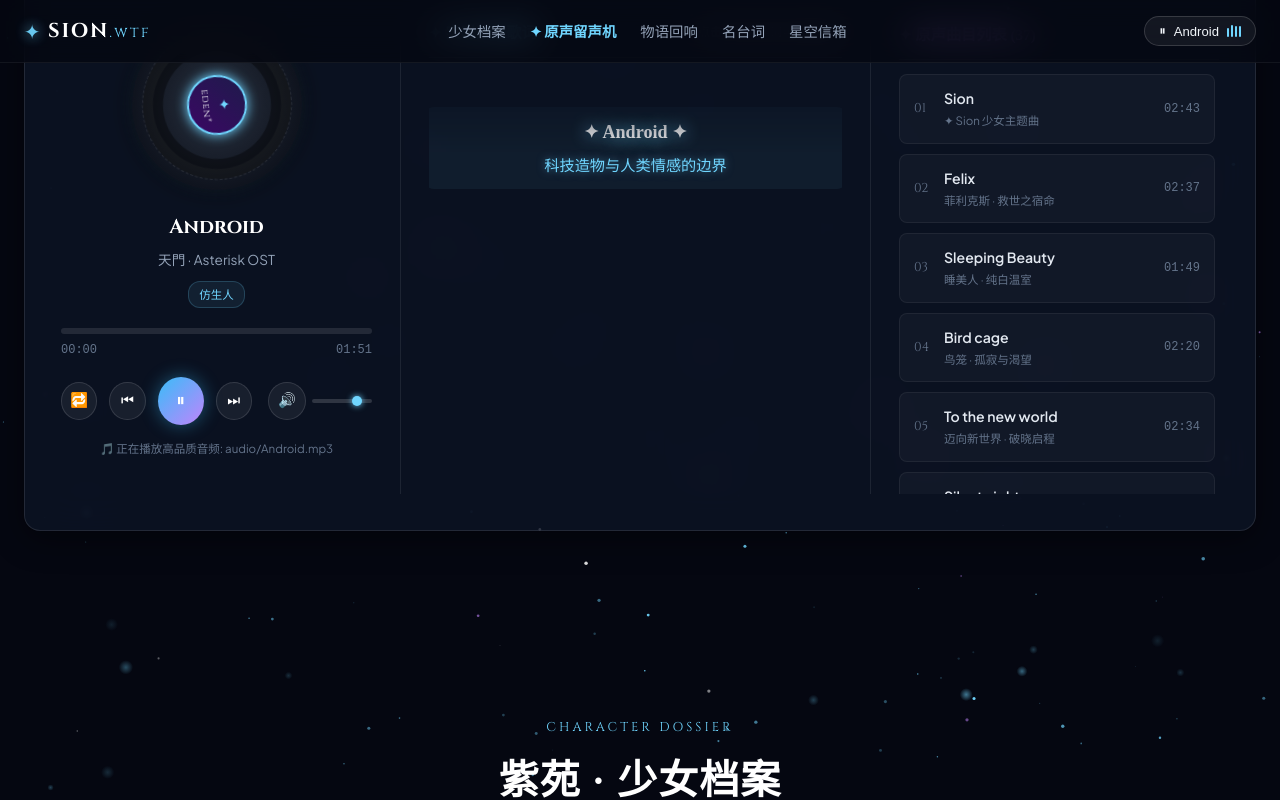
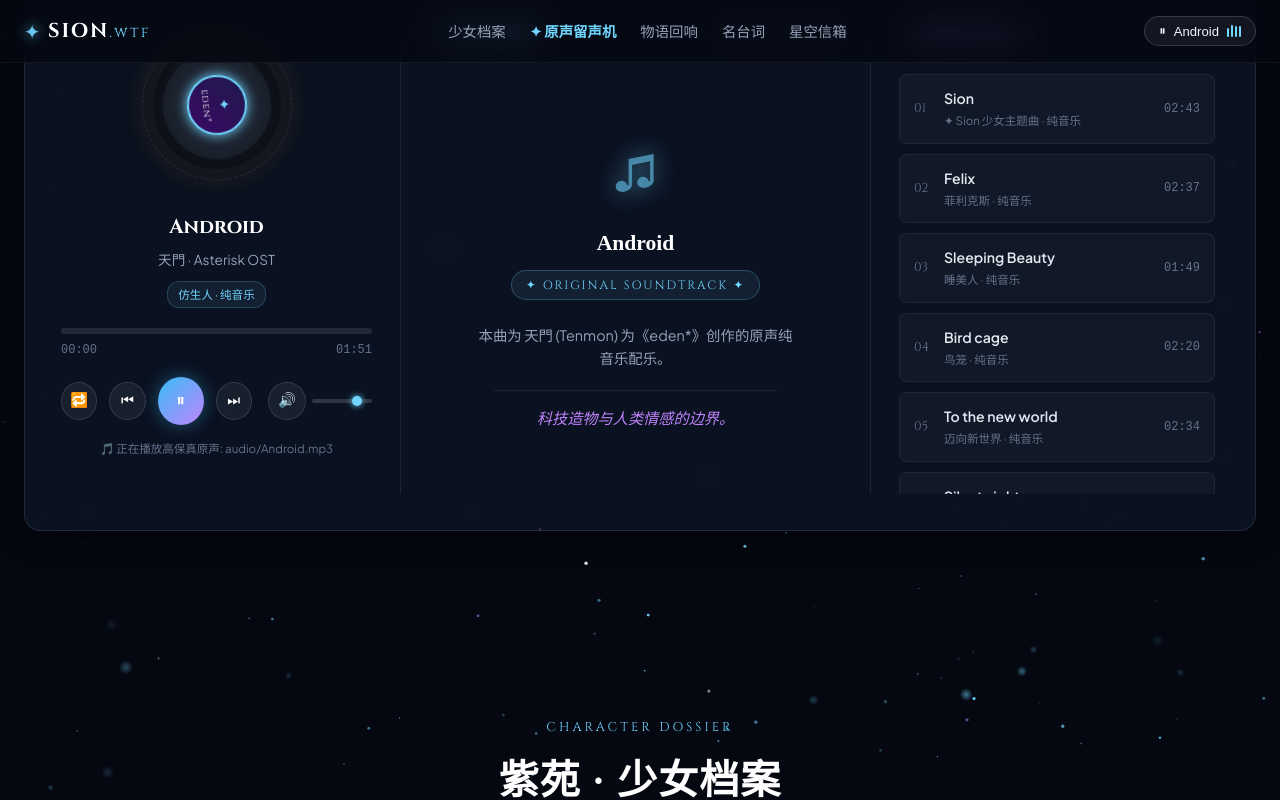
Before and after one commit to Jianghuou233/test, a plain HTML site: page index.html in a window 1280 px wide. Both pictures are taken after a click on the button "上一首". Shown: the part 1121-1921 px from the top of the page. Drawn offline with Linux system fonts and the light colour scheme.

Commit message:
refactor: update player to pure instrumental mode for BGM tracks

```diff
--- a/script.js
+++ b/script.js
@@ -1,7 +1,7 @@
 /**
  * =========================================================
  * Sion (シオン) ✦ eden* 纪念站交互系统
- * Canvas 星空 · Asterisk "eden*" 全 37 首 OST 留声机 · 双语歌词 · 星空信箱
+ * Canvas 星空 · Asterisk "eden*" 全 37 首 OST 留声机 · 智能纯音乐/歌词识别 · 星空信箱
  * =========================================================
  */
 
@@ -184,375 +184,378 @@ function initCanvasStarfield() {
 }
 
 /* =========================================================
-   2. 《eden*》全 37 首 OST 原声留声机与实时双语歌词系统
+   2. 《eden*》全 37 首 OST 原声留声机系统
    ========================================================= */
 const EDEN_TRACKS = [
     {
         id: 1,
         title: "Sion",
         artist: "天門 · Asterisk OST",
-        tag: "✦ Sion 少女主题曲",
+        tag: "✦ Sion 少女主题曲 · 纯音乐",
         file: "audio/Sion.mp3",
         duration: "02:43",
-        lyrics: [
-            { time: 0, jp: "✦ Sion (シオン / 紫苑) ✦", cn: "《eden*》女主角专属主题曲 · 作曲: 天門" },
-            { time: 10, jp: "白銀の髪と、紅い瞳の少女", cn: "银白色的长发，与清澈澄净的赤红双眸" },
-            { time: 24, jp: "702研究所の静寂の中で", cn: "在 702 研究所永无止境的静寂之中" },
-            { time: 42, jp: "「亮……外の世界を見てみたい」", cn: "「亮……我好想亲眼看看外面的世界啊」" },
-            { time: 65, jp: "温室のガラスを越えて、広がる青空へ", cn: "跨越玻璃温室的牢笼，奔向辽阔自由的蔚蓝天空" },
-            { time: 95, jp: "この星でただ二人きりの、最後の恋物語", cn: "在这颗星球上唯有彼此两人的、最后的恋爱物语" },
-            { time: 130, jp: "「私を見つけてくれて、ありがとう」", cn: "「谢谢你，找到了我……」" }
-        ]
+        isInstrumental: true,
+        motto: "「亮……外面的世界，原来是这么宽广、这么美丽的啊。」"
     },
     {
         id: 2,
         title: "Felix",
         artist: "天門 · Asterisk OST",
-        tag: "菲利克斯 · 救世之宿命",
+        tag: "菲利克斯 · 纯音乐",
         file: "audio/Felix.mp3",
         duration: "02:37",
-        lyrics: [
-            { time: 0, jp: "✦ Felix (フィリックス) ✦", cn: "救世新人类 · 背负全人类文明的宿命" },
-            { time: 20, jp: "数式と宇宙の方舟を導く、孤独な叡智", cn: "推导无数算式与方舟蓝图的孤高智慧" },
-            { time: 55, jp: "神と崇められ、鳥籠に閉じ込められた少女", cn: "被世人奉若神明，却被囚禁在鸟笼之中的少女" }
-        ]
+        isInstrumental: true,
+        motto: "背负救世宿命的新人类少女，在冰冷的数据之海中独守孤光。"
     },
     {
         id: 3,
         title: "Sleeping Beauty",
         artist: "天門 · Asterisk OST",
-        tag: "睡美人 · 纯白温室",
+        tag: "睡美人 · 纯音乐",
         file: "audio/Sleeping_Beauty.mp3",
         duration: "01:49",
-        lyrics: [
-            { time: 0, jp: "✦ Sleeping Beauty (睡美人) ✦", cn: "在研究所温室中静静沉睡的白衣少女" },
-            { time: 25, jp: "守衛の足音が、静寂の扉を開く", cn: "年轻守卫的脚步声，悄然叩响了命运的门扉" }
-        ]
+        isInstrumental: true,
+        motto: "702研究所白色牢笼中，静静沉睡的少女。"
     },
     {
         id: 4,
         title: "Bird cage",
         artist: "天門 · Asterisk OST",
-        tag: "鸟笼 · 孤寂与渴望",
+        tag: "鸟笼 · 纯音乐",
         file: "audio/Bird_cage.mp3",
         duration: "02:20",
-        lyrics: [
-            { time: 0, jp: "✦ Bird cage (鸟笼) ✦", cn: "即使拥有全知全能的智慧，却无法踏足真正的泥土" },
-            { time: 30, jp: "想要触碰窗外拂过的微风", cn: "想要感受阳光洒落在手心的温度" }
-        ]
+        isInstrumental: true,
+        motto: "被世人奉若神明，却被严密囚禁于温室的金丝雀。"
     },
     {
         id: 5,
         title: "To the new world",
         artist: "天門 · Asterisk OST",
-        tag: "迈向新世界 · 破晓启程",
+        tag: "迈向新世界 · 纯音乐",
         file: "audio/To_the_new_world.mp3",
         duration: "02:34",
-        lyrics: [
-            { time: 0, jp: "✦ To the new world ✦", cn: "击碎防卫线，牵起少女的手冲向外面的世界" },
-            { time: 35, jp: "全人类撤离后的无人星球，属于两个人的世界", cn: "清晨的第一缕阳光洒在山丘与旷野" }
-        ]
+        isInstrumental: true,
+        motto: "「走吧，我带你去看真正的世界。」"
     },
     {
         id: 6,
         title: "Silent night",
         artist: "天門 · Asterisk OST",
-        tag: "静谧之夜 · 星空下的陪伴",
+        tag: "静谧之夜 · 纯音乐",
         file: "audio/Silent_night.mp3",
         duration: "02:14",
-        lyrics: [
-            { time: 0, jp: "✦ Silent night (静谧之夜) ✦", cn: "海边山丘的小木屋，漫天璀璨的繁星" },
-            { time: 30, jp: "壁炉前的红茶香气，平静而幸福的日常", cn: "两颗孤独的心灵在此刻紧紧依偎" }
-        ]
+        isInstrumental: true,
+        motto: "山丘木屋里微弱的炉火，夜空中无尽的星河。"
     },
     {
         id: 7,
         title: "Last wish",
         artist: "天門 · Asterisk OST",
-        tag: "最后的愿望 · 誓约",
+        tag: "最后的愿望 · 纯音乐",
         file: "audio/Last_wish.mp3",
         duration: "04:24",
-        lyrics: [
-            { time: 0, jp: "✦ Last wish (最后的愿望) ✦", cn: "「不需要拯救世界，我只想和你在一起」" },
-            { time: 40, jp: "即使生命即将走向倒计时，依然充满感激", cn: "因为在这个星球上，我们曾二人独存" }
-        ]
+        isInstrumental: true,
+        motto: "不需要拯救全宇宙，我只想要与你相守的日常。"
     },
     {
         id: 8,
         title: "Separation",
         artist: "天門 · Asterisk OST",
-        tag: "诀别 · 繁星落幕",
+        tag: "诀别 · 纯音乐",
         file: "audio/Separation.mp3",
         duration: "05:01",
-        lyrics: [
-            { time: 0, jp: "✦ Separation (诀别) ✦", cn: "在铺满蒲公英的山丘上，迎向终焉之刻" },
-            { time: 60, jp: "「亮……谢谢你，让我看到了如此美丽的世界」", cn: "少女安详地合上双眼，化作守望这颗星球的风" }
-        ]
+        isInstrumental: true,
+        motto: "「谢谢你……在这个星球上找到了我。」"
     },
     {
         id: 9,
         title: "Time left",
         artist: "天門 · Asterisk OST",
-        tag: "余下的时光",
+        tag: "余下的时光 · 纯音乐",
         file: "audio/Time_left.mp3",
         duration: "03:05",
-        lyrics: [
-            { time: 0, jp: "✦ Time left ✦", cn: "末日倒计时中的每一分每一秒，都是不可替代的珍宝" }
-        ]
+        isInstrumental: true,
+        motto: "末日倒计时里，不可替代的每一寸光阴。"
     },
     {
         id: 10,
         title: "Yearning to the sky",
         artist: "天門 · Asterisk OST",
-        tag: "向往苍穹",
+        tag: "向往苍穹 · 纯音乐",
         file: "audio/Yearning_to_the_sky.mp3",
         duration: "02:15",
-        lyrics: [
-            { time: 0, jp: "✦ Yearning to the sky ✦", cn: "仰望星空，方舟远去，留在母星上的执着爱意" }
-        ]
+        isInstrumental: true,
+        motto: "仰望浩瀚苍穹，母星最后的浪漫物语。"
     },
     {
         id: 11,
         title: "Elica",
         artist: "天門 · Asterisk OST",
-        tag: "艾丽卡角色曲",
+        tag: "艾丽卡 · 纯音乐",
         file: "audio/Elica.mp3",
         duration: "02:32",
-        lyrics: [{ time: 0, jp: "✦ Elica (エリカ) ✦", cn: "温柔守护着 Sion 的姊妹与战友" }]
+        isInstrumental: true,
+        motto: "温柔守护着 Sion 的姊妹与战友。"
     },
     {
         id: 12,
         title: "Lavinia",
         artist: "天門 · Asterisk OST",
-        tag: "拉薇妮亚角色曲",
+        tag: "拉薇妮亚 · 纯音乐",
         file: "audio/Lavinia.mp3",
         duration: "01:35",
-        lyrics: [{ time: 0, jp: "✦ Lavinia (ラヴィニア) ✦", cn: "军方守卫与职责的交织" }]
+        isInstrumental: true,
+        motto: "军方守卫与职责的交织。"
     },
     {
         id: 13,
         title: "Maya",
         artist: "天門 · Asterisk OST",
-        tag: "玛雅角色曲",
+        tag: "玛雅 · 纯音乐",
         file: "audio/Maya.mp3",
         duration: "03:19",
-        lyrics: [{ time: 0, jp: "✦ Maya (真夜) ✦", cn: "冷静干练的军官，亦有内心的动摇与悲悯" }]
+        isInstrumental: true,
+        motto: "冷峻外表下深藏的动摇与悲悯。"
     },
     {
         id: 14,
         title: "Lively girl",
         artist: "天門 · Asterisk OST",
-        tag: "活泼的少女",
+        tag: "活泼的少女 · 纯音乐",
         file: "audio/Lively_girl.mp3",
         duration: "02:45",
-        lyrics: [{ time: 0, jp: "✦ Lively girl ✦", cn: "充满欢笑与生机的瞬间" }]
+        isInstrumental: true,
+        motto: "荒芜岁月中闪烁的欢笑与生机。"
     },
     {
         id: 15,
         title: "Miracle",
         artist: "天門 · Asterisk OST",
-        tag: "奇迹",
+        tag: "奇迹 · 纯音乐",
         file: "audio/Miracle.mp3",
         duration: "03:39",
-        lyrics: [{ time: 0, jp: "✦ Miracle ✦", cn: "在这颗即将毁灭的星球上，我们相遇即是最大的奇迹" }]
+        isInstrumental: true,
+        motto: "「在这颗即将毁灭的星球上，能与你相遇就是奇迹。」"
     },
     {
         id: 16,
         title: "Eternal sleep",
         artist: "天門 · Asterisk OST",
-        tag: "永眠",
+        tag: "永眠 · 纯音乐",
         file: "audio/Eternal_sleep.mp3",
         duration: "02:30",
-        lyrics: [{ time: 0, jp: "✦ Eternal sleep ✦", cn: "永恒的安眠，化作星辰守望着无垠的夜空" }]
+        isInstrumental: true,
+        motto: "化作永恒的繁星，静默守望着这颗无人的星球。"
     },
     {
         id: 17,
         title: "Solitude",
         artist: "天門 · Asterisk OST",
-        tag: "孤独",
+        tag: "孤独 · 纯音乐",
         file: "audio/Solitude.mp3",
         duration: "02:26",
-        lyrics: [{ time: 0, jp: "✦ Solitude ✦", cn: "在冰冷世界里的沉思与回响" }]
+        isInstrumental: true,
+        motto: "在冰冷世界里的沉思与回响。"
     },
     {
         id: 18,
         title: "lear earth",
         artist: "天門 · Asterisk OST",
-        tag: "澄澈大地",
+        tag: "澄澈大地 · 纯音乐",
         file: "audio/lear_earth.mp3",
         duration: "05:04",
-        lyrics: [{ time: 0, jp: "✦ Clear Earth ✦", cn: "洗尽铅华的地球，唯美壮阔的自然原野" }]
+        isInstrumental: true,
+        motto: "洗尽铅华的地球，唯美辽阔的自然原野。"
     },
     {
         id: 19,
         title: "Bonds of knife and gun",
         artist: "天門 · Asterisk OST",
-        tag: "刀枪的羁绊",
+        tag: "刀枪的羁绊 · 纯音乐",
         file: "audio/Bonds_of_knife_and_gun.mp3",
         duration: "03:39",
-        lyrics: [{ time: 0, jp: "✦ Bonds of knife and gun ✦", cn: "军人意志与守护挚爱的誓言" }]
+        isInstrumental: true,
+        motto: "军人意志与守护挚爱的誓言。"
     },
     {
         id: 20,
         title: "Burial man",
         artist: "天門 · Asterisk OST",
-        tag: "送葬之人",
+        tag: "送葬之人 · 纯音乐",
         file: "audio/Burial_man.mp3",
         duration: "02:37",
-        lyrics: [{ time: 0, jp: "✦ Burial man ✦", cn: "为旧时代文明送葬的孤独守墓者" }]
+        isInstrumental: true,
+        motto: "为旧时代文明送葬的孤独守墓者。"
     },
     {
         id: 21,
         title: "Calm talking",
         artist: "天門 · Asterisk OST",
-        tag: "平静的交谈",
+        tag: "平静的交谈 · 纯音乐",
         file: "audio/Calm_talking.mp3",
         duration: "02:15",
-        lyrics: [{ time: 0, jp: "✦ Calm talking ✦", cn: "午后阳光下的温柔对话" }]
+        isInstrumental: true,
+        motto: "午后阳光下，简单而温暖的日常。"
     },
     {
         id: 22,
         title: "Can't leave you alone",
         artist: "天門 · Asterisk OST",
-        tag: "无法丢下你一人",
+        tag: "无法丢下你一人 · 纯音乐",
         file: "audio/Cant_leave_you_alone.mp3",
         duration: "03:50",
-        lyrics: [{ time: 0, jp: "✦ Can't leave you alone ✦", cn: "「我不会丢下你一人的，Sion」" }]
+        isInstrumental: true,
+        motto: "「我绝不会把你一个人留在这座牢笼里。」"
     },
     {
         id: 23,
         title: "Desire",
         artist: "天門 · Asterisk OST",
-        tag: "渴望",
+        tag: "渴望 · 纯音乐",
         file: "audio/Desire.mp3",
         duration: "02:32",
-        lyrics: [{ time: 0, jp: "✦ Desire ✦", cn: "对自由与真实的炽热渴望" }]
+        isInstrumental: true,
+        motto: "对真实与自由的炽热向往。"
     },
     {
         id: 24,
         title: "Estranged",
         artist: "天門 · Asterisk OST",
-        tag: "隔阂",
+        tag: "隔阂 · 纯音乐",
         file: "audio/Estranged.mp3",
         duration: "01:52",
-        lyrics: [{ time: 0, jp: "✦ Estranged ✦", cn: "人与人之间的距离与误解" }]
+        isInstrumental: true,
+        motto: "人与人之间的距离与误解。"
     },
     {
         id: 25,
         title: "For you now",
         artist: "天門 · Asterisk OST",
-        tag: "献给此刻的你",
+        tag: "献给此刻的你 · 纯音乐",
         file: "audio/For_you_now.mp3",
         duration: "01:59",
-        lyrics: [{ time: 0, jp: "✦ For you now ✦", cn: "愿将一切温柔献给此时此刻的你" }]
+        isInstrumental: true,
+        motto: "愿将一切温柔献给此时此刻的你。"
     },
     {
         id: 26,
         title: "Geniality",
         artist: "天門 · Asterisk OST",
-        tag: "温情",
+        tag: "温情 · 纯音乐",
         file: "audio/Geniality.mp3",
         duration: "02:37",
-        lyrics: [{ time: 0, jp: "✦ Geniality ✦", cn: "如春风般抚慰心灵的温情" }]
+        isInstrumental: true,
+        motto: "如清风般抚慰心灵的温情。"
     },
     {
         id: 27,
         title: "Instruction",
         artist: "天門 · Asterisk OST",
-        tag: "指示",
+        tag: "指示 · 纯音乐",
         file: "audio/Instruction.mp3",
         duration: "01:40",
-        lyrics: [{ time: 0, jp: "✦ Instruction ✦", cn: "军令如山与内心良知的博弈" }]
+        isInstrumental: true,
+        motto: "军令如山与内心良知的博弈。"
     },
     {
         id: 28,
         title: "Liberating",
         artist: "天門 · Asterisk OST",
-        tag: "解放",
+        tag: "解放 · 纯音乐",
         file: "audio/Liberating.mp3",
         duration: "02:41",
-        lyrics: [{ time: 0, jp: "✦ Liberating ✦", cn: "打破桎梏，迈出追求自由的第一步" }]
+        isInstrumental: true,
+        motto: "打破桎梏，迈出追求自由的第一步。"
     },
     {
         id: 29,
         title: "Nostalgia feeling",
         artist: "天門 · Asterisk OST",
-        tag: "乡愁与怀念",
+        tag: "乡愁与怀念 · 纯音乐",
         file: "audio/Nostalgia_feeling.mp3",
         duration: "02:42",
-        lyrics: [{ time: 0, jp: "✦ Nostalgia feeling ✦", cn: "记忆深处泛起的淡淡怀念" }]
+        isInstrumental: true,
+        motto: "记忆深处泛起的淡淡怀念。"
     },
     {
         id: 30,
         title: "Other side of sadness",
         artist: "天門 · Asterisk OST",
-        tag: "悲伤的彼岸",
+        tag: "悲伤的彼岸 · 纯音乐",
         file: "audio/Other_side_of_sadness.mp3",
         duration: "02:07",
-        lyrics: [{ time: 0, jp: "✦ Other side of sadness ✦", cn: "穿越悲伤之后所见到的希望之光" }]
+        isInstrumental: true,
+        motto: "穿越悲伤之后所见到的希望微光。"
     },
     {
         id: 31,
         title: "Past desire",
         artist: "天門 · Asterisk OST",
-        tag: "往昔之愿",
+        tag: "往昔之愿 · 纯音乐",
         file: "audio/Past_desire.mp3",
         duration: "01:26",
-        lyrics: [{ time: 0, jp: "✦ Past desire ✦", cn: "童年与过往记忆里的微小愿景" }]
+        isInstrumental: true,
+        motto: "过往记忆里的微小心愿。"
     },
     {
         id: 32,
         title: "Presentiment",
         artist: "天門 · Asterisk OST",
-        tag: "预感",
+        tag: "预感 · 纯音乐",
         file: "audio/Presentiment.mp3",
         duration: "02:25",
-        lyrics: [{ time: 0, jp: "✦ Presentiment ✦", cn: "命运齿轮悄然转动的预感" }]
+        isInstrumental: true,
+        motto: "命运齿轮悄然转动的预感。"
     },
     {
         id: 33,
         title: "Rule",
         artist: "天門 · Asterisk OST",
-        tag: "规则",
+        tag: "规则 · 纯音乐",
         file: "audio/Rule.mp3",
         duration: "02:08",
-        lyrics: [{ time: 0, jp: "✦ Rule ✦", cn: "军规与秩序的压迫感" }]
+        isInstrumental: true,
+        motto: "军规与秩序的压迫感。"
     },
     {
         id: 34,
         title: "Simply",
         artist: "天門 · Asterisk OST",
-        tag: "纯粹",
+        tag: "纯粹 · 纯音乐",
         file: "audio/Simply.mp3",
         duration: "02:42",
-        lyrics: [{ time: 0, jp: "✦ Simply ✦", cn: "最纯粹的心愿，往往最难能可贵" }]
+        isInstrumental: true,
+        motto: "最纯粹的心愿，往往最难能可贵。"
     },
     {
         id: 35,
         title: "Unstable",
         artist: "天門 · Asterisk OST",
-        tag: "动摇",
+        tag: "动摇 · 纯音乐",
         file: "audio/Unstable.mp3",
         duration: "01:55",
-        lyrics: [{ time: 0, jp: "✦ Unstable ✦", cn: "末日崩塌前夕的动荡与抉择" }]
+        isInstrumental: true,
+        motto: "末日崩塌前夕的动荡与抉择。"
     },
     {
         id: 36,
         title: "You laugh under emptiness",
         artist: "天門 · Asterisk OST",
-        tag: "空虚下的笑颜",
+        tag: "空虚下的笑颜 · 纯音乐",
         file: "audio/You_laugh_under_emptiness.mp3",
         duration: "03:52",
-        lyrics: [{ time: 0, jp: "✦ You laugh under emptiness ✦", cn: "荒芜世界的苍穹下，你那令人心碎的纯真笑容" }]
+        isInstrumental: true,
+        motto: "荒芜苍穹下，你那令人心碎的纯真笑容。"
     },
     {
         id: 37,
         title: "Android",
         artist: "天門 · Asterisk OST",
-        tag: "仿生人",
+        tag: "仿生人 · 纯音乐",
         file: "audio/Android.mp3",
         duration: "01:51",
-        lyrics: [{ time: 0, jp: "✦ Android ✦", cn: "科技造物与人类情感的边界" }]
+        isInstrumental: true,
+        motto: "科技造物与人类情感的边界。"
     }
 ];
 
@@ -589,6 +592,7 @@ function initOSTPlayer() {
     const playlistCountEl = document.getElementById('playlist-count');
     const lyricsContent = document.getElementById('lyrics-content');
     const lyricsWindow = document.getElementById('lyrics-window');
+    const lyricsStatus = document.getElementById('lyrics-status');
     const audioSourceTip = document.getElementById('audio-source-tip');
 
     const quickPlayBtn = document.getElementById('quick-play-btn');
@@ -631,6 +635,21 @@ function initOSTPlayer() {
         lyricsContent.innerHTML = '';
         const track = EDEN_TRACKS[currentTrackIndex];
 
+        if (track.isInstrumental || !track.lyrics || track.lyrics.length === 0) {
+            // 纯音乐展台模式
+            if (lyricsStatus) lyricsStatus.textContent = "✦ 原声配乐 · 静心聆听 ✦";
+            lyricsContent.innerHTML = `
+                <div class="pure-music-view">
+                    <div class="pure-music-icon">♫</div>
+                    <h4 class="pure-music-title">${escapeHtml(track.title)}</h4>
+                    <span class="pure-music-badge">✦ ORIGINAL SOUNDTRACK ✦</span>
+                    <p class="pure-music-desc">本曲为 天門 (Tenmon) 为《eden*》创作的原声纯音乐配乐。</p>
+                    <div class="pure-music-quote">${escapeHtml(track.motto || "「愿你在此，直至世界的终焉。」")}</div>
+                </div>
+            `;
+        } else {
+            // 有歌词歌曲模式 (Vocal)
+            if (lyricsStatus) lyricsStatus.textContent = "点击任意行歌词可快速跳转";
             track.lyrics.forEach((line, idx) => {
                 const lineEl = document.createElement('div');
                 lineEl.className = `lyric-line ${idx === 0 ? 'active' : ''}`;
@@ -644,6 +663,7 @@ function initOSTPlayer() {
                 });
                 lyricsContent.appendChild(lineEl);
             });
+        }
 
         if (lyricsWindow) lyricsWindow.scrollTop = 0;
     }
@@ -675,12 +695,12 @@ function initOSTPlayer() {
             await audio.play();
             isSynthMode = false;
             if (audioSourceTip) {
-                audioSourceTip.innerHTML = `<span>🎵 正在播放高品质音频: ${EDEN_TRACKS[currentTrackIndex].file}</span>`;
+                audioSourceTip.innerHTML = `<span>🎵 正在播放高保真原声: ${EDEN_TRACKS[currentTrackIndex].file}</span>`;
             }
         } catch (err) {
             isSynthMode = true;
             if (audioSourceTip) {
-                audioSourceTip.innerHTML = `<span>✨ 智能启动 <strong>Web Audio 八音盒发生器</strong>（若要听原曲，将 mp3 放入 <code>audio/</code> 目录即可）</span>`;
+                audioSourceTip.innerHTML = `<span>✨ 启动 <strong>Web Audio 八音盒发生器</strong></span>`;
             }
             startSynthPlayback();
         }
@@ -715,11 +735,14 @@ function initOSTPlayer() {
     }
 
     function updateLyrics(time) {
+        const track = EDEN_TRACKS[currentTrackIndex];
+        if (track.isInstrumental || !track.lyrics) return;
+
         const lines = lyricsContent.querySelectorAll('.lyric-line');
         if (!lines.length) return;
 
         let activeIdx = 0;
-        const trackLyrics = EDEN_TRACKS[currentTrackIndex].lyrics;
+        const trackLyrics = track.lyrics;
 
         for (let i = 0; i < trackLyrics.length; i++) {
             if (time >= trackLyrics[i].time) {
--- a/style.css
+++ b/style.css
@@ -679,7 +679,7 @@ body {
     line-height: 1.4;
 }
 
-/* 中间：歌词视窗 */
+/* 中间：歌词/纯音乐视窗 */
 .player-center {
     display: flex;
     flex-direction: column;
@@ -713,17 +713,79 @@ body {
     flex: 1;
     overflow-y: auto;
     position: relative;
-    padding: 40px 10px;
-    mask-image: linear-gradient(to bottom, transparent 0%, black 20%, black 80%, transparent 100%);
-    -webkit-mask-image: linear-gradient(to bottom, transparent 0%, black 20%, black 80%, transparent 100%);
+    padding: 30px 10px;
+    mask-image: linear-gradient(to bottom, transparent 0%, black 15%, black 85%, transparent 100%);
+    -webkit-mask-image: linear-gradient(to bottom, transparent 0%, black 15%, black 85%, transparent 100%);
     scroll-behavior: smooth;
+    display: flex;
+    align-items: center;
+    justify-content: center;
 }
 
 .lyrics-content {
+    width: 100%;
     display: flex;
     flex-direction: column;
     gap: 20px;
     text-align: center;
+}
+
+/* 纯音乐专有展台 */
+.pure-music-view {
+    display: flex;
+    flex-direction: column;
+    align-items: center;
+    justify-content: center;
+    padding: 30px 20px;
+    text-align: center;
+    animation: fadeIn 0.6s ease-out;
+}
+
+.pure-music-icon {
+    font-size: 2.8rem;
+    color: var(--accent-cyan);
+    margin-bottom: 16px;
+    filter: drop-shadow(0 0 12px var(--accent-cyan));
+    animation: pulse-glow 3s infinite ease-in-out;
+}
+
+.pure-music-title {
+    font-family: var(--font-cn-serif);
+    font-size: 1.35rem;
+    font-weight: 700;
+    color: #fff;
+    margin-bottom: 8px;
+}
+
+.pure-music-desc {
+    color: var(--text-muted);
+    font-size: 0.9rem;
+    max-width: 320px;
+    margin-bottom: 20px;
+    line-height: 1.6;
+}
+
+.pure-music-badge {
+    background: rgba(112, 214, 255, 0.08);
+    border: 1px solid rgba(112, 214, 255, 0.25);
+    color: var(--accent-cyan);
+    font-family: var(--font-en-title);
+    font-size: 0.75rem;
+    letter-spacing: 2px;
+    padding: 4px 14px;
+    border-radius: 20px;
+    margin-bottom: 24px;
+}
+
+.pure-music-quote {
+    font-family: var(--font-cn-serif);
+    font-size: 0.95rem;
+    font-style: italic;
+    color: var(--accent-purple);
+    border-top: 1px solid rgba(255, 255, 255, 0.08);
+    padding-top: 16px;
+    width: 80%;
+    line-height: 1.6;
 }
 
 .lyric-line {
```
Lines whose indentation alone changed are shown as unchanged.
